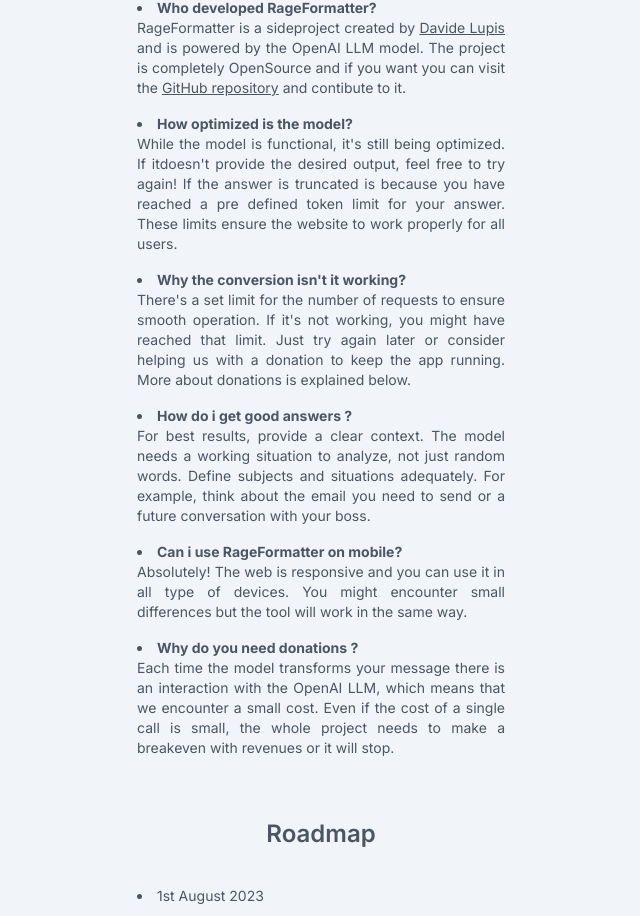
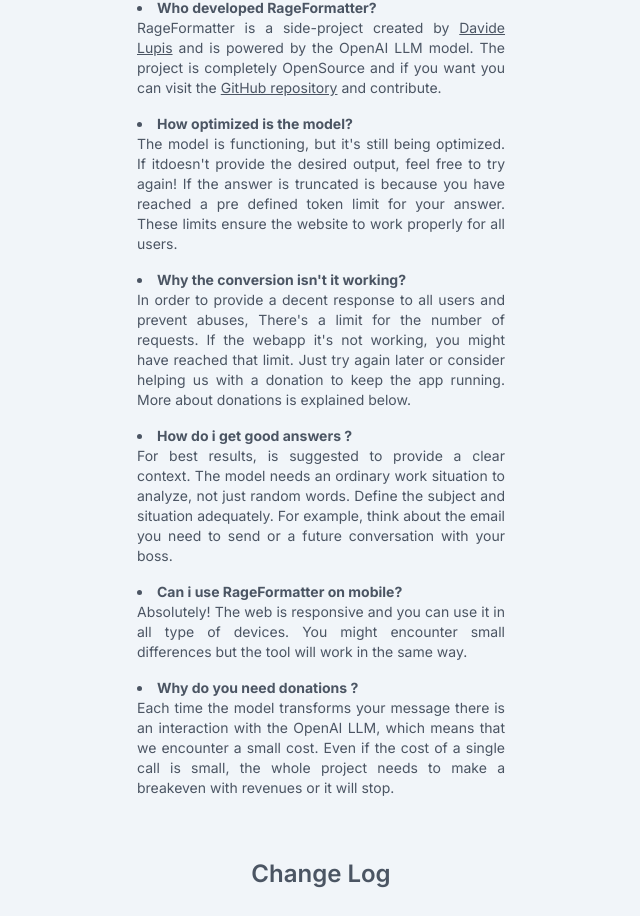
Before and after one commit to DataDavidProjects/rageformatter-nextjs, a Next.js app: page /info in a window 1280 px wide. Shown: the part 558-1474 px from the top of the page, without its empty margins (319-959 px from the left). Built offline with nearby package versions, Linux system fonts and the light colour scheme.

Commit message:
fix typo

```diff
--- a/src/app/info/page.tsx
+++ b/src/app/info/page.tsx
@@ -36,7 +36,7 @@
           <li className="mb-4">
             <strong>Who developed RageFormatter?</strong>
             <p>
-              RageFormatter is a sideproject created by{" "}
+              RageFormatter is a side-project created by{" "}
               <Link
                 href={"https://www.linkedin.com/in/davide-lupis-448578153/"}
                 className="underline transition ease-in-out duration-150"
@@ -51,13 +51,13 @@
               >
                 GitHub repository
               </Link>
-              {} and contibute to it.
+              {} and contribute.
             </p>
           </li>
           <li className="mb-4">
             <strong>How optimized is the model?</strong>
             <p>
-              While the model is functional, {"it's"} still being optimized. If
+              The model is functioning, but {"it's"} still being optimized. If
               it
               {"doesn't"} provide the desired output, feel free to try again! If
               the answer is truncated is because you have reached a pre defined
@@ -68,20 +68,22 @@
           <li className="mb-4">
             <strong>Why the conversion {"isn't"} it working?</strong>
             <p>
-              {" There's"} a set limit for the number of requests to ensure
-              smooth operation. If {"it's"} not working, you might have reached
-              that limit. Just try again later or consider helping us with a
-              donation to keep the app running. More about donations is
-              explained below.
+              In order to provide a decent response to all users and prevent
+              abuses,
+              {" There's"} a limit for the number of requests. If the webapp{" "}
+              {"it's"} not working, you might have reached that limit. Just try
+              again later or consider helping us with a donation to keep the app
+              running. More about donations is explained below.
             </p>
           </li>
           <li className="mb-4">
             <strong>How do i get good answers ?</strong>
             <p>
-              For best results, provide a clear context. The model needs a
-              working situation to analyze, not just random words. Define
-              subjects and situations adequately. For example, think about the
-              email you need to send or a future conversation with your boss.
+              For best results, is suggested to provide a clear context. The
+              model needs an ordinary work situation to analyze, not just random
+              words. Define the subject and situation adequately. For example,
+              think about the email you need to send or a future conversation
+              with your boss.
             </p>
           </li>
           <li className="mb-4">
@@ -103,13 +105,15 @@
           </li>
         </ul>
         <div className="">
-          <h1 className="text-2xl mb-2 font-semibold text-center">Roadmap</h1>
+          <h1 className="text-2xl mb-2 font-semibold text-center">
+            Change Log
+          </h1>
           <ul className="list-disc list-inside w-96 px-2 py-5 md:text-justify">
             <li className="my-2">1st August 2023</li>
             <p>English Language integration</p>
             <li className="my-2">1st October 2023</li>
             <p>Russian and Hungarian Language integration</p>
-            <li className="my-2">1st Dicember 2023</li>
+            <li className="my-2">1st December 2023</li>
             <p>RageScore integration</p>
           </ul>
         </div>
```
